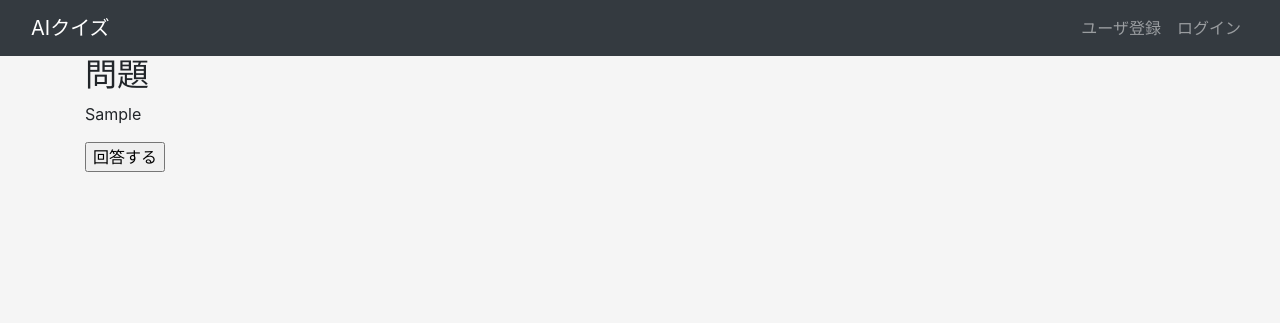
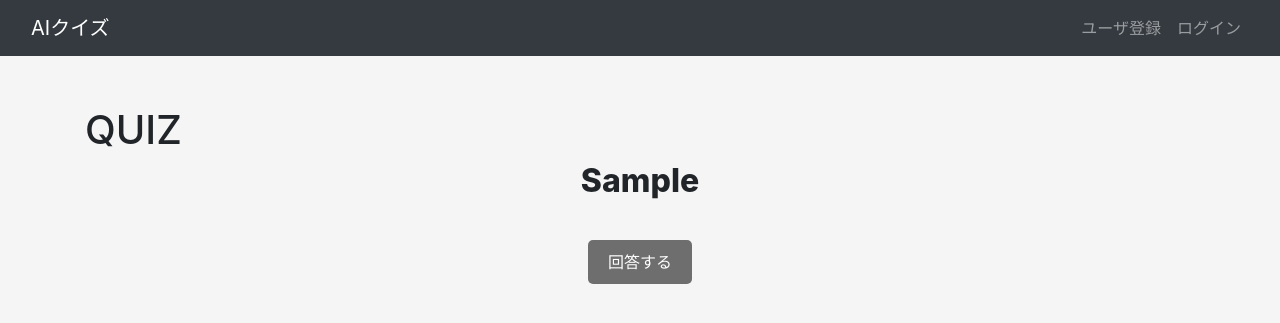
Before and after one commit to pochi-pochi/openai_quiz, a Flask app: template apps/quiz/templates/quiz/quiz_page.html in a window 1280 px wide. Shown: the top 323 px of the page. Run offline with Flask 3, Linux system fonts and the light colour scheme; tables that the repository leaves empty hold one stand-in row (values such as "Sample post"); the template is opened without the code that fills it: values that come from a table or form of the project are taken from there, most other values are stand-ins (such as "Sample title", 1, 10 or a date in 2020); parts of the project's set-up code (start-up, migrations or seed data) failed here and were passed over; some libraries are stand-ins or nearby versions.

Commit message:
[fix]問題のレイアウト

```diff
--- a/apps/quiz/templates/quiz/quiz_page.html
+++ b/apps/quiz/templates/quiz/quiz_page.html
@@ -1,16 +1,85 @@
 {% extends "quiz/base.html" %}
 {% block title %}クイズ一覧画面{% endblock %}
 {% block content %}
-<h2>問題</h2>
+<section class="radios-boxes">
+<h1 style="margin-top:50px;">QUIZ</h1>
 <form method="post">
     {{ form.hidden_tag() }}
-    {{ quiz_prompt }}
-    <ul>
+    <h2>{{ quiz_prompt }}</h2>
+    <div class="radios-boxes">
         {% for label, value in form.choice.choices %}
-        <li><input type="radio" name="choice" value="{{ value }}">{{ label }}</li>
+        <label>
+            <input type="radio" name="choice" class="radio" value="{{ value }}">
+            <div class="labels">
+                <label for="radio1" class="label">{{ label }}</label>
+            </div>
+        </label>
         {% endfor %}
-    </ul>
-    <input type="submit" value="回答する">
+    <div>
+        <input type="submit" value="回答する">
+    </div>
+</div>
 </form>
+</section>
 
+<style>
+.radios-boxes {
+    display: flex;
+    flex-direction: column;
+}
+
+h2 {
+    margin-bottom: 20px;
+    font-weight: 800;
+}
+
+form {
+    display: flex;
+    flex-direction: column;
+    align-items: center;
+}
+
+.radios-boxes label {
+    display: flex;
+    align-items: center;
+    margin-bottom: 20px;
+}
+
+.radio {
+    margin-right: 10px;
+    border-radius: 50%;
+    border: 16px solid #ccc;
+    cursor: pointer;
+    height: 30px;
+    margin: 10px;
+    outline: 0;
+    -webkit-tap-highlight-color: transparent;
+    width: 60px;
+}
+
+.labels {
+    display: flex;
+    align-items: center;
+    margin-top: 18px;
+    color: rgb(0, 0, 0);
+    cursor: pointer;
+    display: flex;
+    flex-direction: column;
+    font-size: 20px;
+    padding: 15px 0;
+    -webkit-tap-highlight-color: transparent;
+    transition: color 800ms;
+}
+
+input[type="submit"] {
+    margin-top: 20px;
+    padding: 10px 20px;
+    background-color: #6e6e6e;
+    color: white;
+    border: none;
+    border-radius: 5px;
+    cursor: pointer;
+}
+
+</style>
 {% endblock %}
```
